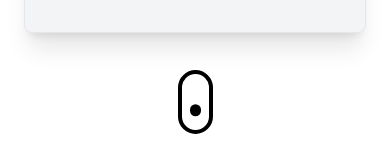
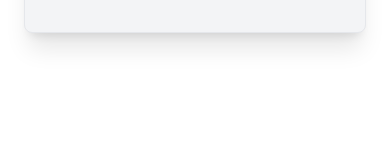
Before and after one commit to jassidaksingh/Personal-Portfolio, a React (Vite) app: page / in a window 390 px wide. Shown: the part 678-844 px from the top of the page. Built offline with nearby package versions, Linux system fonts and the light colour scheme.

Commit message:
style: update Hero component to hide button on small screens

```diff
--- a/src/components/Hero.jsx
+++ b/src/components/Hero.jsx
@@ -61,7 +61,7 @@ const Hero = () => {
         </div>
       </div>
 
-      <div className="absolute bottom-0 w-full flex justify-center items-center pb-8">
+      <div className="absolute bottom-0 w-full hidden md:flex justify-center items-center pb-8">
         <a href="#about">
           <div className={`w-[35px] h-[64px] rounded-3xl border-4 ${
             isDarkMode ? 'border-white' : 'border-black'
```
